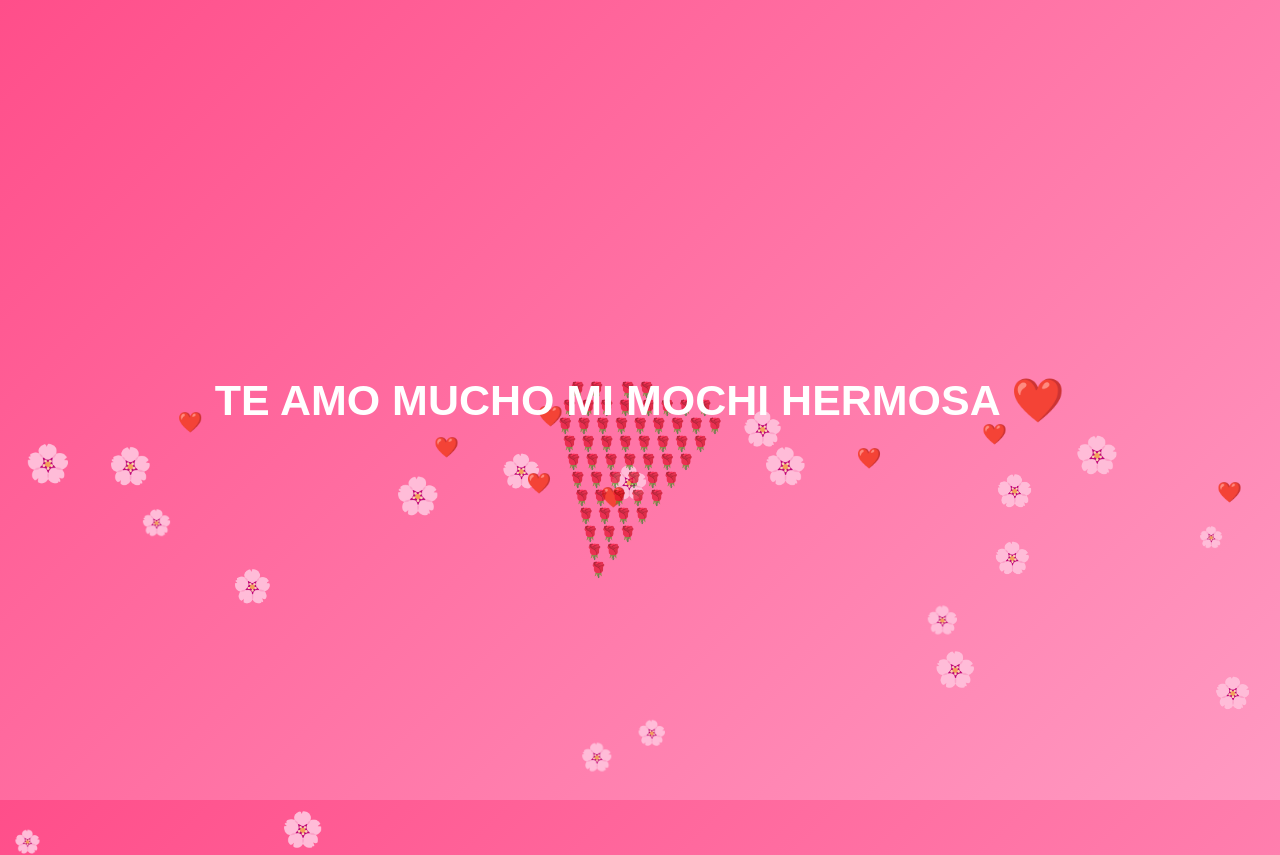
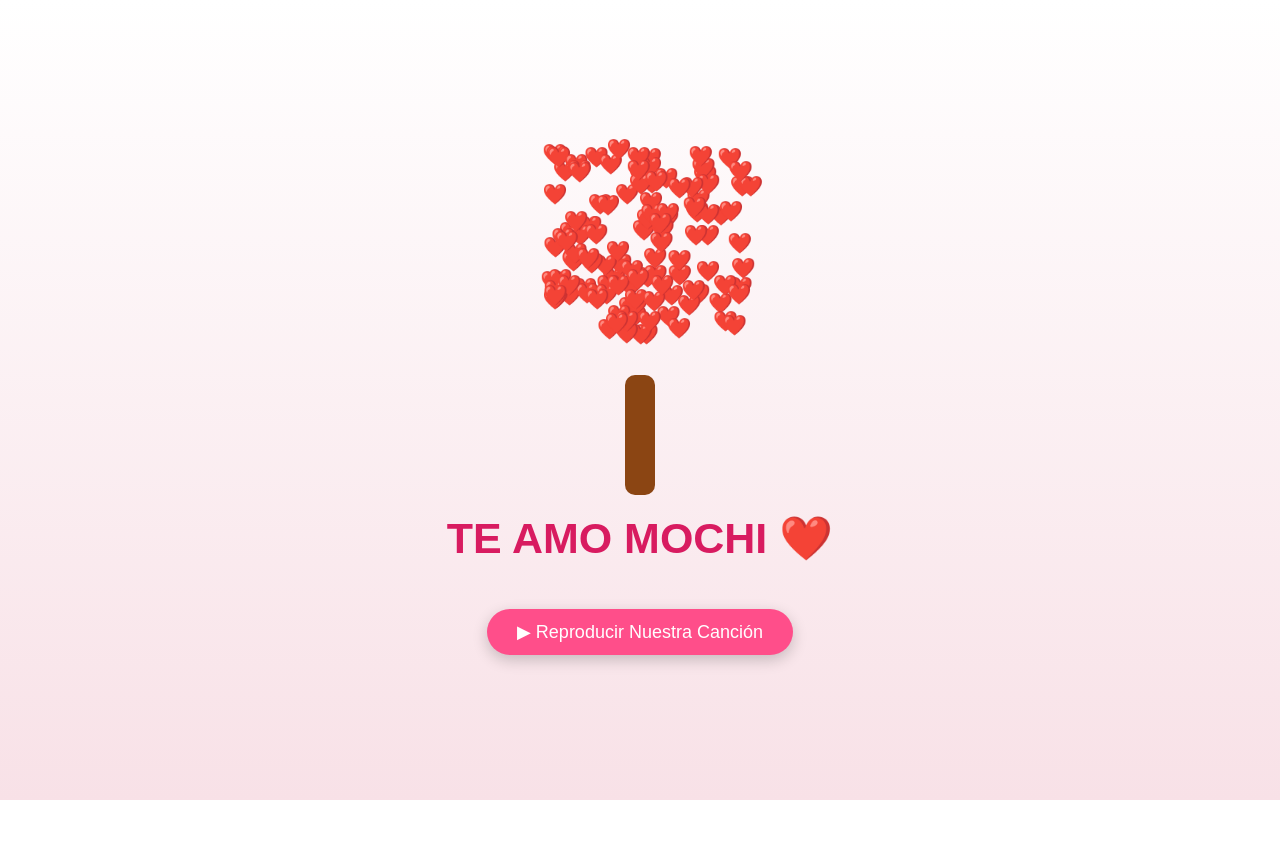
Before and after one commit to oce1ans/oce1ansmochi.github.io, a plain HTML site: page index.html in a window 1280 px wide. After the commit the page ends 800 px from the top, so only its background shows below. Drawn offline with Linux system fonts and the light colour scheme.

Commit message:
Update index.html

```diff
--- a/index.html
+++ b/index.html
@@ -1,27 +1,27 @@
 <!DOCTYPE html>
 <html>
 <head>
-<title>Para Dulce ❤️</title>
+<title>Para Mi Mochi ❤️</title>
 
 <style>
 body{
     margin:0;
-    overflow:hidden;
+    height:100vh;
+    background:linear-gradient(to top,#f8e1e7,#ffffff);
     display:flex;
+    flex-direction:column;
     justify-content:center;
     align-items:center;
-    height:100vh;
-    background:linear-gradient(135deg,#ff4e8a,#ff9ac2);
     font-family:Arial, sans-serif;
+    overflow:hidden;
 }
 
-/* Texto principal */
+/* Texto */
 h1{
+    margin-top:20px;
     font-size:40px;
-    color:white;
-    text-align:center;
+    color:#d81b60;
     animation:latido 1.5s infinite;
-    z-index:5;
 }
 
 @keyframes latido{
@@ -30,112 +30,94 @@ h1{
     100%{transform:scale(1);}
 }
 
-/* Flores cayendo */
-.flor{
-    position:absolute;
-    top:-50px;
-    font-size:25px;
-    animation:caer linear infinite;
+/* Árbol */
+.tree{
+    position:relative;
+    width:300px;
+    height:350px;
 }
 
-@keyframes caer{
-    0%{transform:translateY(0);}
-    100%{transform:translateY(110vh);}
+/* Tronco */
+.trunk{
+    position:absolute;
+    bottom:0;
+    left:50%;
+    transform:translateX(-50%);
+    width:30px;
+    height:120px;
+    background:#8B4513;
+    border-radius:10px;
 }
 
-/* Corazones flotando */
-.corazon{
+/* Corazones */
+.heart{
     position:absolute;
-    bottom:-50px;
+    color:red;
     font-size:20px;
-    animation:subir 10s linear infinite;
+    animation:flotar 4s ease-in-out infinite;
 }
 
-@keyframes subir{
+@keyframes flotar{
     0%{transform:translateY(0);}
-    100%{transform:translateY(-110vh);}
+    50%{transform:translateY(-10px);}
+    100%{transform:translateY(0);}
 }
 
-/* Corazón grande hecho con rosas */
-.rosa-corazon{
-    position:absolute;
+/* Botón */
+button{
+    margin-top:20px;
+    padding:12px 30px;
     font-size:18px;
+    border:none;
+    border-radius:25px;
+    background:#ff4e8a;
     color:white;
-    z-index:1;
+    cursor:pointer;
+    box-shadow:0 5px 15px rgba(0,0,0,0.2);
+    transition:0.3s;
+}
+
+button:hover{
+    background:#e91e63;
+    transform:scale(1.05);
 }
 </style>
 </head>
 
 <body>
 
-<h1>TE AMO MUCHO MI MOCHI HERMOSA ❤️</h1>
+<div class="tree">
+    <div class="trunk"></div>
+</div>
 
-<!-- Música automática -->
-<audio id="musica" autoplay loop muted>
+<h1>TE AMO MOCHI ❤️</h1>
+
+<button onclick="document.getElementById('musica').play()">
+▶ Reproducir Nuestra Canción
+</button>
+
+<audio id="musica" loop>
     <source src="cancion.mp3" type="audio/mpeg">
 </audio>
 
 <script>
-const audio = document.getElementById("musica");
-setTimeout(()=>{
-    audio.muted = false;
-    audio.volume = 0.5;
-},1000);
-</script>
+const tree = document.querySelector(".tree");
 
-<!-- Generar flores cayendo -->
-<script>
-for(let i=0;i<20;i++){
-    let flor = document.createElement("div");
-    flor.className="flor";
-    flor.innerHTML="🌸";
-    flor.style.left=Math.random()*100+"%";
-    flor.style.animationDuration=(5+Math.random()*5)+"s";
-    flor.style.fontSize=(20+Math.random()*20)+"px";
-    document.body.appendChild(flor);
+/* Crear copa de corazones */
+for(let i=0;i<120;i++){
+    let heart = document.createElement("div");
+    heart.className="heart";
+    heart.innerHTML="❤️";
+
+    let x = Math.random()*200 + 50;
+    let y = Math.random()*180;
+
+    heart.style.left = x + "px";
+    heart.style.top = y + "px";
+    heart.style.animationDuration = (2+Math.random()*3)+"s";
+
+    tree.appendChild(heart);
 }
-</script>
-
-<!-- Corazones flotando -->
-<script>
-for(let i=0;i<8;i++){
-    let corazon=document.createElement("div");
-    corazon.className="corazon";
-    corazon.innerHTML="❤️";
-    corazon.style.left=Math.random()*100+"%";
-    corazon.style.animationDuration=(8+Math.random()*5)+"s";
-    document.body.appendChild(corazon);
-}
-</script>
-
-<!-- Corazón grande con rosas -->
-<script>
-const heartShape = [
-"   🌹🌹   🌹🌹   ",
-" 🌹🌹🌹🌹 🌹🌹🌹🌹 ",
-"🌹🌹🌹🌹🌹🌹🌹🌹🌹",
-" 🌹🌹🌹🌹🌹🌹🌹🌹 ",
-"  🌹🌹🌹🌹🌹🌹🌹  ",
-"   🌹🌹🌹🌹🌹🌹   ",
-"    🌹🌹🌹🌹🌹    ",
-"     🌹🌹🌹🌹     ",
-"      🌹🌹🌹      ",
-"       🌹🌹       ",
-"        🌹        "
-];
-
-let container = document.createElement("div");
-container.style.position="absolute";
-container.style.top="60%";
-container.style.left="50%";
-container.style.transform="translate(-50%,-50%)";
-container.style.whiteSpace="pre";
-container.style.fontSize="15px";
-container.style.opacity="0.7";
-container.style.zIndex="1";
-
-container.innerHTML=heartShape.join("\n");
-document.body.appendChild(container);
 </script>
 
 </body>
```
